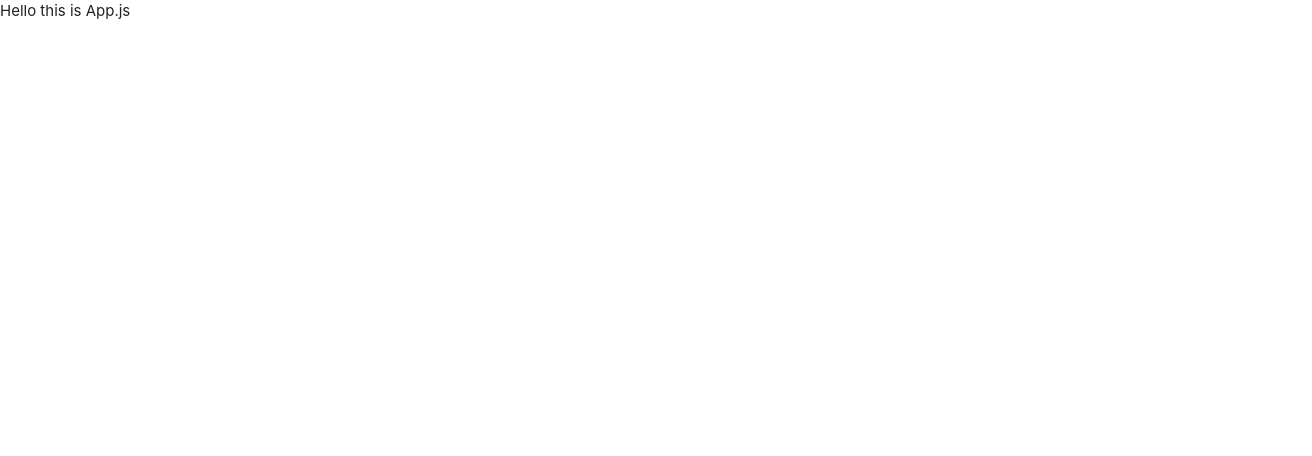
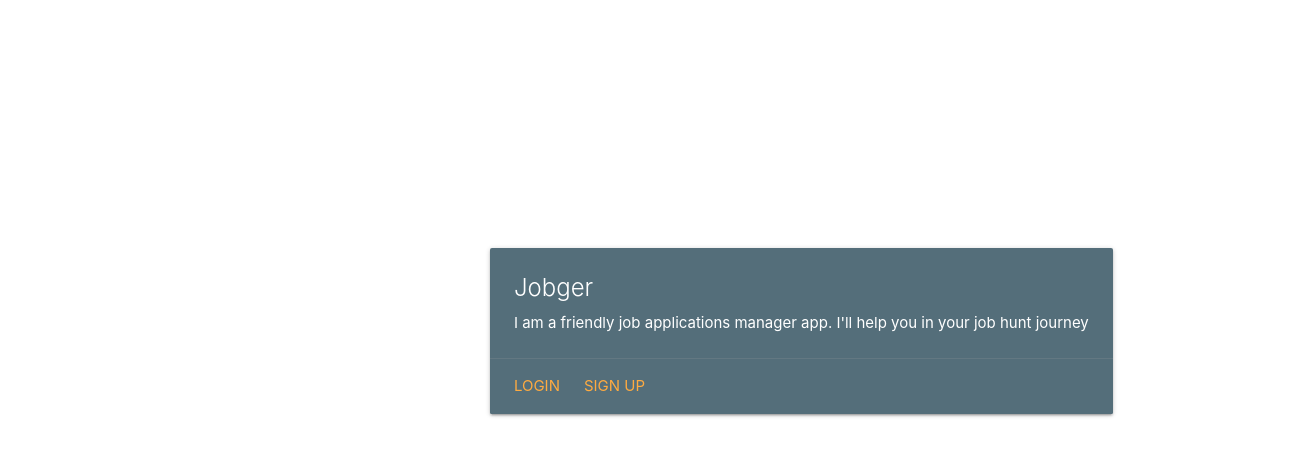
Before and after one commit to danieldrojas/booksearch, a React (Create React App) app: page / in a window 1280 px wide. Shown: the top 456 px of the page, 1312 px wide, since content can reach past the window. Built offline with nearby package versions, Linux system fonts and the light colour scheme.

Commit message:
create welcome page

```diff
--- a/package.json
+++ b/package.json
@@ -2,12 +2,13 @@
   "name": "booksearch",
   "version": "0.1.0",
   "private": true,
-  "homepage": "https://danieldrojas.github.io/booksearch",
+  "homepage": "https://danieldrojas.github.io/booksearch/",
   "dependencies": {
     "@testing-library/jest-dom": "^5.11.6",
     "@testing-library/react": "^11.2.2",
     "@testing-library/user-event": "^12.6.0",
     "body-parser": "^1.19.0",
+    "if-env": "^1.0.4",
     "mongoose": "^5.11.8",
     "react": "^17.0.1",
     "react-dom": "^17.0.1",
@@ -47,7 +48,6 @@
     "@babel/node": "^7.12.10",
     "@babel/preset-env": "^7.12.11",
     "concurrently": "^5.3.0",
-    "express": "^4.17.1",
-    "if-env": "^1.0.4"
+    "express": "^4.17.1"
   }
 }
--- a/src/App.js
+++ b/src/App.js
@@ -1,9 +1,16 @@
+import WelcomePage from "./pages/WelcomePage";
 
 function App() {
   return (
-    <div className="App">
-     Hello this is App.js
-    </div>
+    <>
+      <div className="container">
+        <div className="row">
+          <div className="col s12 offset-s3">
+            <WelcomePage />
+          </div>
+        </div>
+      </div>
+    </>
   );
 }
 
--- /dev/null
+++ b/src/pages/WelcomePage.jsx
@@ -0,0 +1,42 @@
+import React, { Component } from 'react';
+
+class WelcomePage extends Component {
+
+    render() {
+
+        const cardCss = {
+            container: {
+                display: "flex",
+                position: "absolute",
+                top: "30%",
+                left: 0,
+                height: "100%",
+                width: "100%"
+            },
+            containerRow: {
+                margin: "0 auto",
+            }
+        };
+
+        return (
+            <div className="container" style={cardCss.container}>
+            <div className="row" style={cardCss.containerRow} >
+                <div className="col s12 offset-s3">
+                    <div className="card blue-grey darken-1">
+                        <div className="card-content white-text">
+                            <span className="card-title">Jobger</span>
+                            <p>I am a friendly job applications manager app. I'll help you in your job hunt journey</p>
+                        </div>
+                        <div className="card-action">
+                            <a href="#!">Login</a>
+                            <a href="#!">Sign up</a>
+                        </div>
+                    </div>
+                </div>
+                </div>
+            </div>
+        );
+    }
+}
+
+export default WelcomePage;
```
Also changed, not shown: src/components/Navbar.jsx (added, +11 -0 lines), 2 other files (tests, documents, lock files or other folders).
